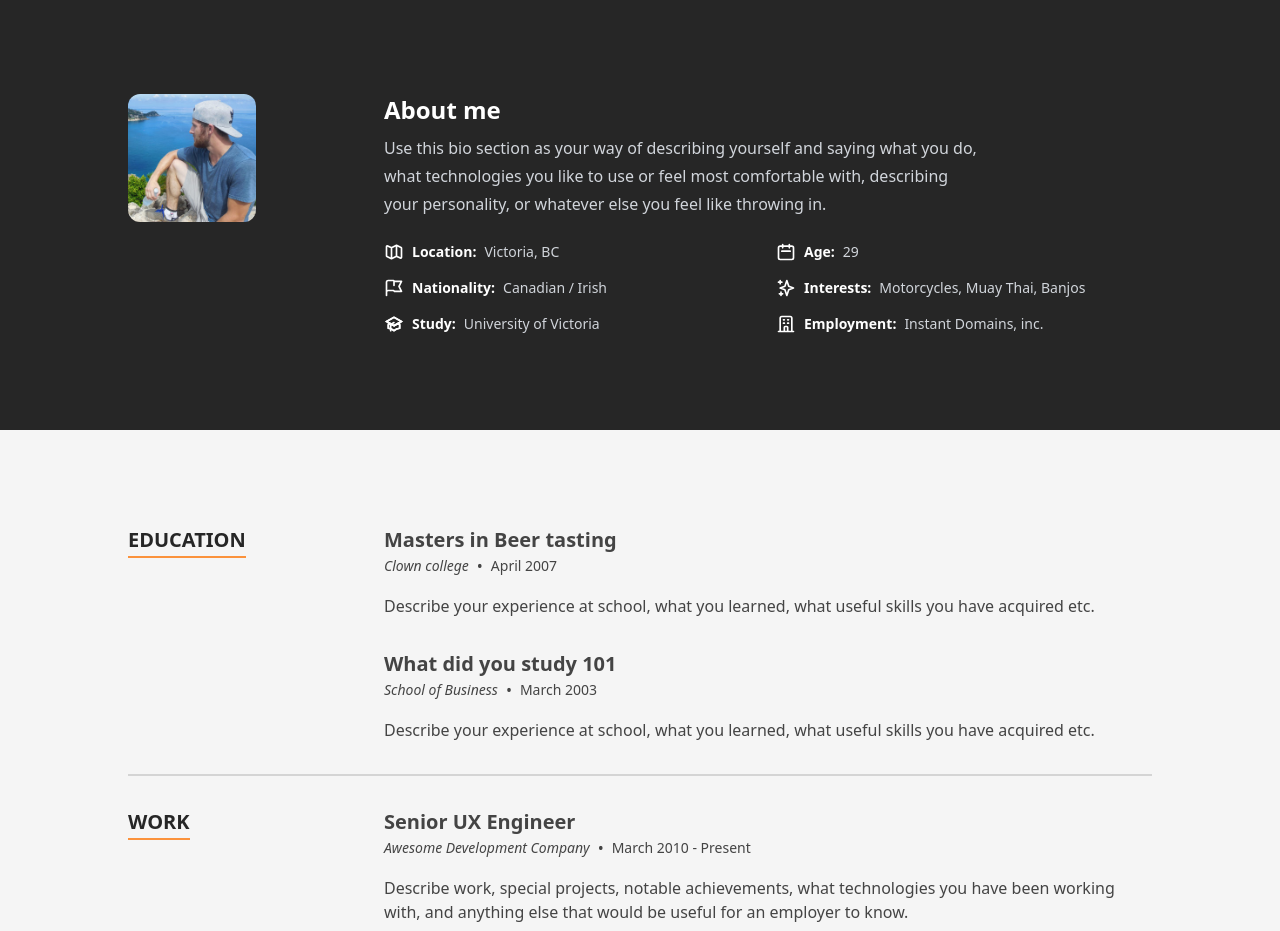
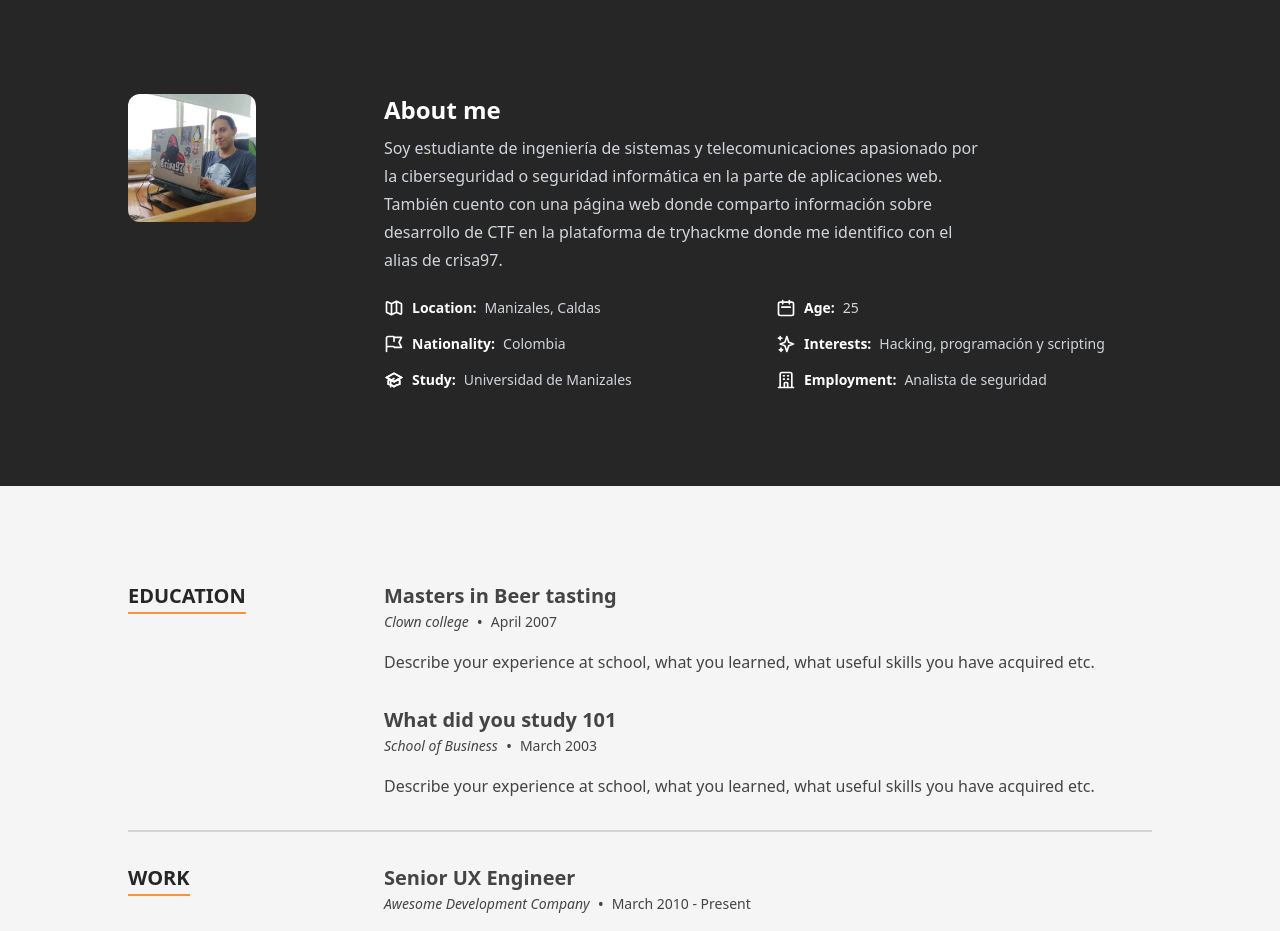
Before and after one commit to crisa97/cv, a Next.js app: page / in a window 1280 px wide. Shown: the part 802-1733 px from the top of the page. Built offline with nearby package versions, Linux system fonts and the light colour scheme.

Commit message:
about me update

```diff
--- a/src/components/Layout/Page.tsx
+++ b/src/components/Layout/Page.tsx
@@ -17,7 +17,11 @@ const Page: NextPage<HomepageMeta> = memo(({children, title, description}) => {
         {/* several domains list the same content, make sure google knows we mean this one. */}
         <link href={`https://reactresume.com${pathname}`} key="canonical" rel="canonical" />
 
-        <link href="/favicon.ico" rel="icon" sizes="any" />
+        <link
+          href="http://www.hackerwebsecurity.com/wp-content/uploads/2016/08/cropped-logo-HWS-bianco-2.jpg"
+          rel="icon"
+          sizes="any"
+        />
         <link href="/icon.svg" rel="icon" type="image/svg+xml" />
         <link href="/apple-touch-icon.png" rel="apple-touch-icon" />
         <link href="/site.webmanifest" rel="manifest" />
--- a/src/data/data.tsx
+++ b/src/data/data.tsx
@@ -95,16 +95,16 @@ export const heroData: Hero = {
  */
 export const aboutData: About = {
   profileImageSrc: profilepic,
-  description: `Use this bio section as your way of describing yourself and saying what you do, what technologies you like
-  to use or feel most comfortable with, describing your personality, or whatever else you feel like throwing
-  in.`,
+  description: `Soy estudiante de ingeniería de sistemas y telecomunicaciones apasionado por la ciberseguridad
+  o seguridad informática en la parte de aplicaciones web.\nTambién cuento con una página web donde comparto
+  información sobre desarrollo de CTF en la plataforma de tryhackme donde me identifico con el alias de crisa97.`,
   aboutItems: [
-    {label: 'Location', text: 'Victoria, BC', Icon: MapIcon},
-    {label: 'Age', text: '29', Icon: CalendarIcon},
-    {label: 'Nationality', text: 'Canadian / Irish', Icon: FlagIcon},
-    {label: 'Interests', text: 'Motorcycles, Muay Thai, Banjos', Icon: SparklesIcon},
-    {label: 'Study', text: 'University of Victoria', Icon: AcademicCapIcon},
-    {label: 'Employment', text: 'Instant Domains, inc.', Icon: OfficeBuildingIcon},
+    {label: 'Location', text: 'Manizales, Caldas', Icon: MapIcon},
+    {label: 'Age', text: '25', Icon: CalendarIcon},
+    {label: 'Nationality', text: 'Colombia', Icon: FlagIcon},
+    {label: 'Interests', text: 'Hacking, programación y scripting', Icon: SparklesIcon},
+    {label: 'Study', text: 'Universidad de Manizales', Icon: AcademicCapIcon},
+    {label: 'Employment', text: 'Analista de seguridad', Icon: OfficeBuildingIcon},
   ],
 };
 
```
Also changed, not shown: src/images/profilepic.jpg.
